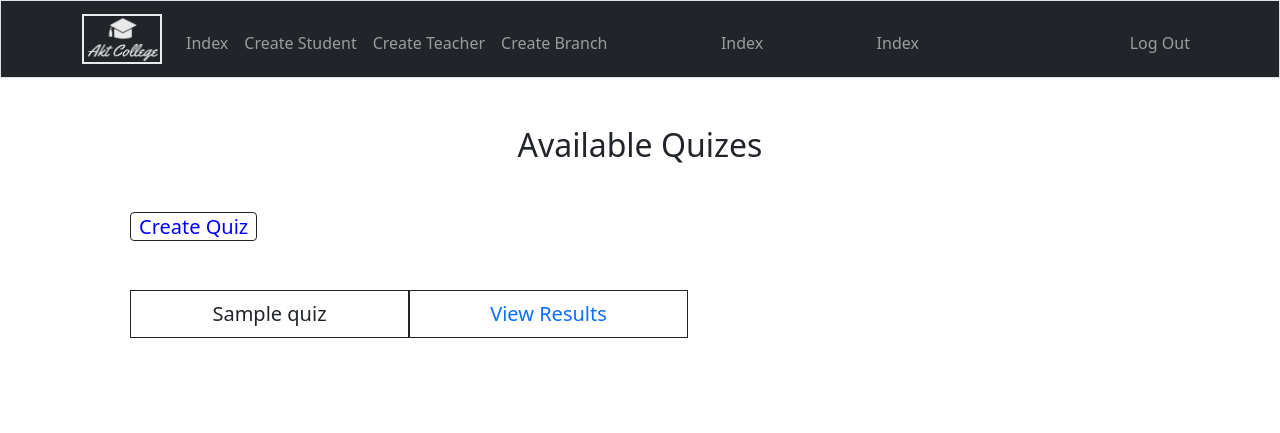
After one commit to imcobrakai/CollegeManagement, a Django app: page /quiz/list/ in a window 1280 px wide. The commit adds this page. Shown: the top 433 px of the page. Run offline with Django 4.2, Linux system fonts and the light colour scheme; a user stored in the database is signed in; tables that the repository leaves empty hold one stand-in row (values such as "Sample post").

Commit message:
Completed Quiz App

```diff
--- a/college/templates/college/teacher_index.html
+++ b/college/templates/college/teacher_index.html
@@ -38,7 +38,7 @@
       <a href="{% url 'college:studentlist' %}">View Students</a>
     </div>
     <div class="my-3">
-      <a href="{% url 'quiz:createquiz' %}">Create Quiz</a>
+      <a href="{% url 'quiz:quizlist' %}">Show Quizes</a>
     </div>
     </div>
     <script>
--- /dev/null
+++ b/quiz/templates/quiz/quizes_list.html
@@ -0,0 +1,45 @@
+{% extends 'college/layout.html' %}
+
+{% block title %}Quizes{% endblock title %}
+
+{% block quiz %}
+<h2 class="mx-5 text-center">Available Quizes</h2>
+<div class="tags m-5">
+    <div class="">
+      <a style="font-size: 20px; color:blue;" href="{% url 'quiz:createquiz' %}">Create Quiz</a>
+    </div>
+</div>
+{% if quizes %}
+
+{% for quiz in quizes %}
+
+<div class="container m-5">
+    <div class="row">
+        <div class="w-100 "></div>
+
+        <div class="col-6 col-sm-3 border border-dark py-2 text-center" style="font-size: 20px;">{{ quiz.name|capfirst }}
+        </div>
+        <div class="col-6 col-sm-3 border border-dark py-2 text-center " style="font-size: 20px;"><a class="text-decoration-none" href="{% url 'quiz:results' quiz.id %}">View Results</a></div>
+
+    </div>
+
+    {% endfor %}
+    {% else %}
+    <p style="font-size:30px;" class="mx-5">
+        There are no quizes to show!
+    </p>
+    {% endif %}
+
+<script>
+    let anchors = document.querySelectorAll(".tags a")
+    console.log(anchors)
+    for (let i = 0; i < anchors.length; i++) {
+        anchors[i].classList.add("px-2")
+        anchors[i].classList.add("text-decoration-none")
+        anchors[i].classList.add("border")
+        anchors[i].classList.add("rounded")
+        anchors[i].classList.add("border-dark")
+    }
+</script>
+
+{% endblock quiz %}
--- a/quiz/templates/quiz/result.html
+++ b/quiz/templates/quiz/result.html
@@ -6,7 +6,8 @@ Result
 
 
 {% block main %}
-<div>
-    Your Score: {{ score }} / {{ total }}
+<h1 class="text-center">Quiz Result</h1>
+<div class="m-5" style="font-weight:bold; font-size: 30px; color:red;">
+    Your Score: {{ score }} Out Of {{ total }}
 </div>
 {% endblock main %}
--- a/quiz/urls.py
+++ b/quiz/urls.py
@@ -1,5 +1,5 @@
 from django.urls import path
-from .views import CreateQuiz, AddQuestions, QuizList, AttemptQuiz
+from .views import CreateQuiz, AddQuestions, QuizList, AttemptQuiz, QuizesList, QuizResults, Result
 
 app_name = "quiz"
 urlpatterns = [
@@ -7,4 +7,7 @@ urlpatterns = [
     path("addquestions/", AddQuestions.as_view(), name="addquestions"),
     path("available/", QuizList.as_view(), name="available"),
     path("attempt/<int:id>", AttemptQuiz.as_view(), name="attempt"),
+    path("list/", QuizesList.as_view(), name="quizlist"),
+    path("results/<int:id>", QuizResults.as_view(), name="results"),
+    path("result/<int:id>", Result.as_view(), name="result"),
 ]
--- a/quiz/views.py
+++ b/quiz/views.py
@@ -112,8 +112,48 @@ class AttemptQuiz(StudentLoginRequiredMixin, View):
                 score += 1
         student = Student.objects.get(username= request.user)
         QuizResult.objects.create(quiz=quiz, student_name=student, marks = score)
+
+        return redirect(reverse_lazy("quiz:result", kwargs={"id":id}))
+
+class QuizesList(TeacherLoginRequiredMixin, View):
+    def get(self, request):
+        try:
+            quizes = Quiz.objects.filter(author=Teacher.objects.get(username=request.user))
+        except Exception:
+            return apology(request, "Quiz does not exist")
         context = {
-            "score": score,
-            "total": len(questions),
+            "quizes": quizes
+        }
+        return render(request, "quiz/quizes_list.html", context)
+
+class QuizResults(TeacherLoginRequiredMixin, View):
+    def get(self, request, id):
+
+        try:
+            quiz = Quiz.objects.get(id=id)
+            count = Question.objects.filter(quiz=quiz).count()
+            if quiz.author.username != str(request.user):
+                return apology(request, "Invalid Quiz")
+            results = QuizResult.objects.filter(quiz=quiz)
+        except Exception:
+            return apology(request, "Invalid Quiz")
+
+        context = {
+            "results": results,
+            "count": count,
+        }
+        return render(request, "quiz/result_list.html", context)
+
+class Result(StudentLoginRequiredMixin ,View):
+    def get(self, request, id):
+        try:
+            quiz = Quiz.objects.get(id=id)
+            result = QuizResult.objects.get(quiz=quiz, student_name=Student.objects.get(username=request.user))
+            count = Question.objects.filter(quiz=quiz).count()
+        except Exception:
+            return apology(request, "Result Unavailable")
+        context = {
+            "score": result.marks,
+            "total": count,
         }
         return render(request, "quiz/result.html", context)
```
Also changed, not shown: quiz/templates/quiz/result_list.html (added, +35 -0 lines), 1 other file.
